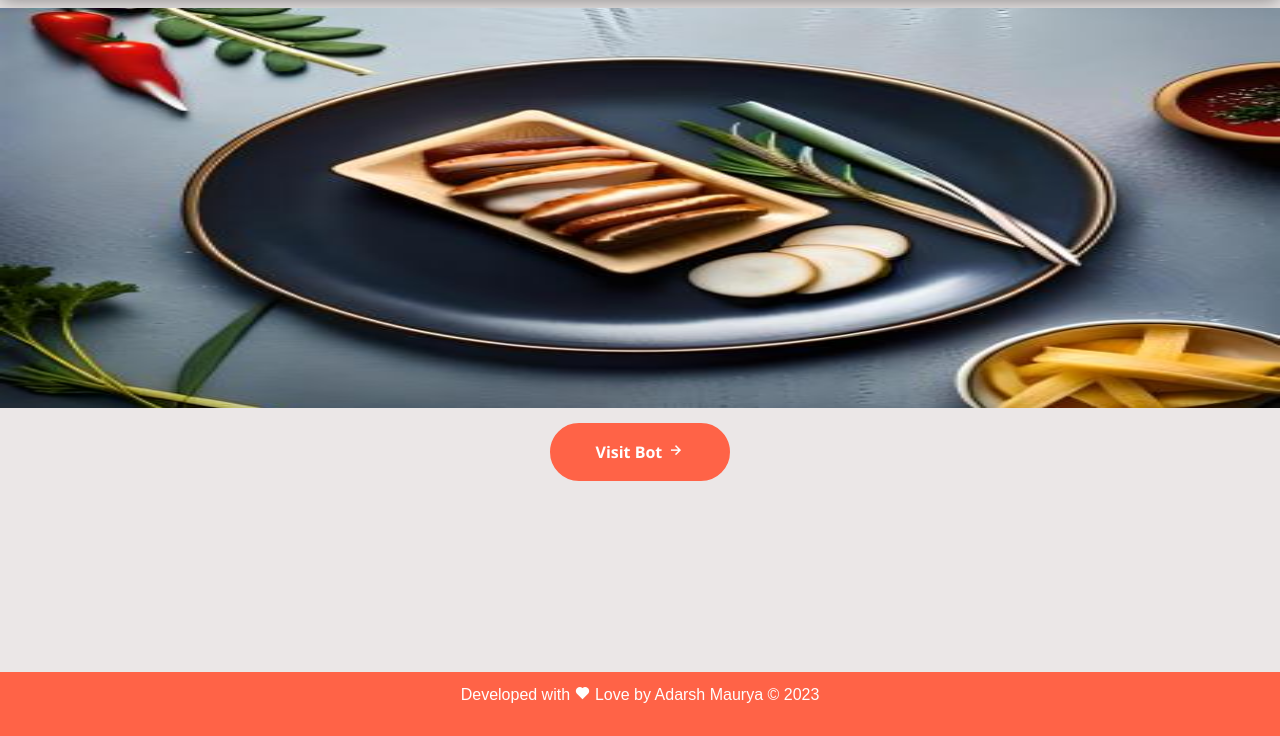
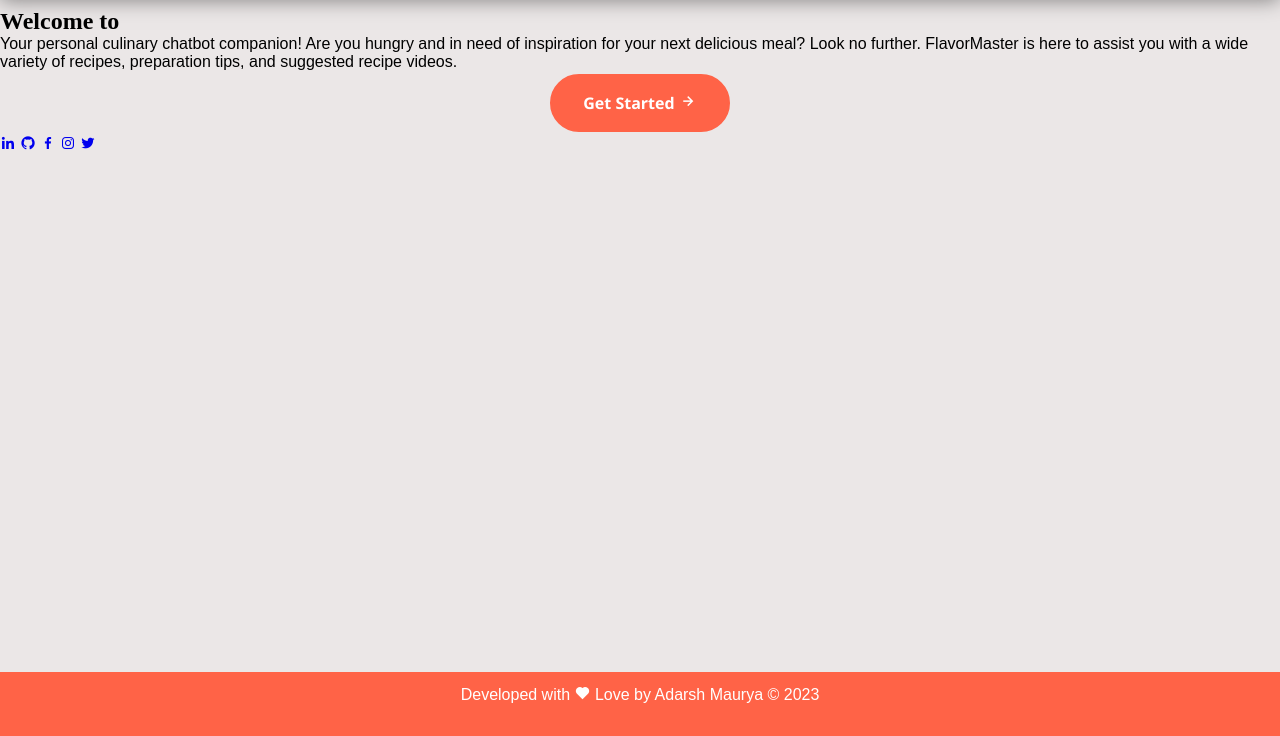
Before and after one commit to 4darsh-Dev/recipe-Chatbot-web, a Django app: page / in a window 1280 px wide. Shown: the part 64-800 px from the top of the page. Run offline with Django 3.2, Linux system fonts and the light colour scheme.

Commit message:
finalized the landing page

```diff
--- a/templates/index.html
+++ b/templates/index.html
@@ -9,6 +9,7 @@
 <link rel="stylesheet" href="{% static 'css/style.css' %}">
 <link rel="stylesheet" href="{% static 'css/responsive.css' %}">
 <link href='https://unpkg.com/boxicons@2.1.4/css/boxicons.min.css' rel='stylesheet'>
+<script src="https://unpkg.com/typed.js@2.0.16/dist/typed.umd.js"></script>
 {% endblock head %}
 
 {% block main %}
@@ -17,13 +18,34 @@
     <div class="container">
 
         <div class="img-container">
-            <img class="home-img" src="/static/img/recipe.jpg" alt="FlavorMaster">
+            {% comment %} <img class="home-img" src="/static/img/recipe-3.jpg" alt="FlavorMaster"> {% endcomment %}
+
+            <div class="welcome">
+
+                <h1>Welcome to <span class="dynamic-txt"></span></h1>
+                <p class="font-ss">
+                    Your personal culinary chatbot companion! Are you hungry and in need of inspiration for your next delicious meal? Look no further. FlavorMaster is here to assist you with a wide variety of recipes, preparation tips, and suggested recipe videos.
+                </p>
+                <div class="btn-box">
+
+                    <a class="btn" href="/recipe"> Get Started <i class='bx bx-right-arrow-alt'></i>  </a>
+                </div>
+
+                <div class="contact-links">
+                    <a target="_blank" href="https://www.linkedin.com/in/adarsh-maurya-09343a262/"><i
+                        class='bx bxl-linkedin'></i></a>
+                <a href="https://github.com/4darsh-Dev" target="_blank"><i class='bx bxl-github'></i></a>
+                <a target="_blank" href="https://www.facebook.com/people/Onion-Reads/100089856034775"><i
+                        class='bx bxl-facebook'></i></a>
+                <a target="_blank" href="#"><i class='bx bxl-instagram'></i></a>
+                <a target="_blank" href="https://twitter.com/OnionReads"><i class='bx bxl-twitter'></i></a>
+
+                </div>
+
+            </div>
 
         </div>
-        <div class="btn-box">
 
-            <a class="btn" href="/recipe"> Visit Bot <i class='bx bx-right-arrow-alt'></i>  </a>
-        </div>
     </div>
 </section>
 
```
